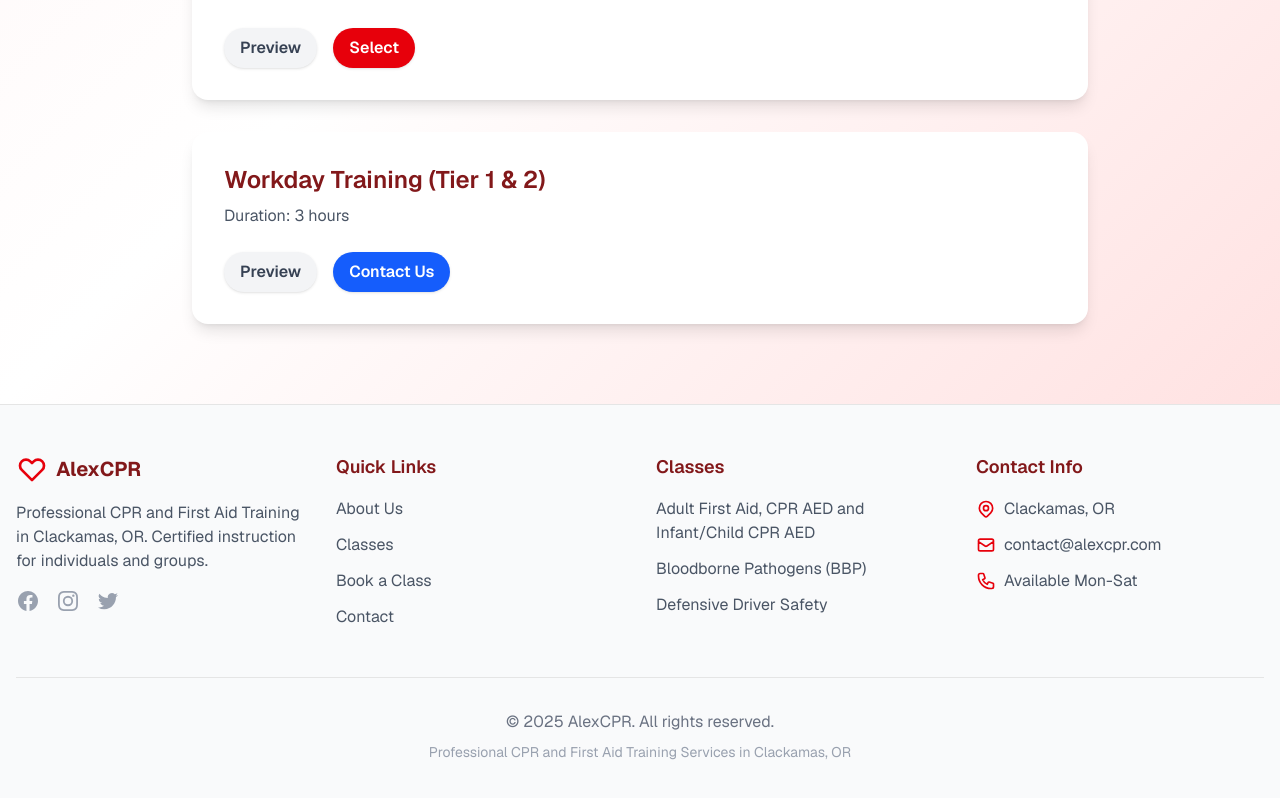
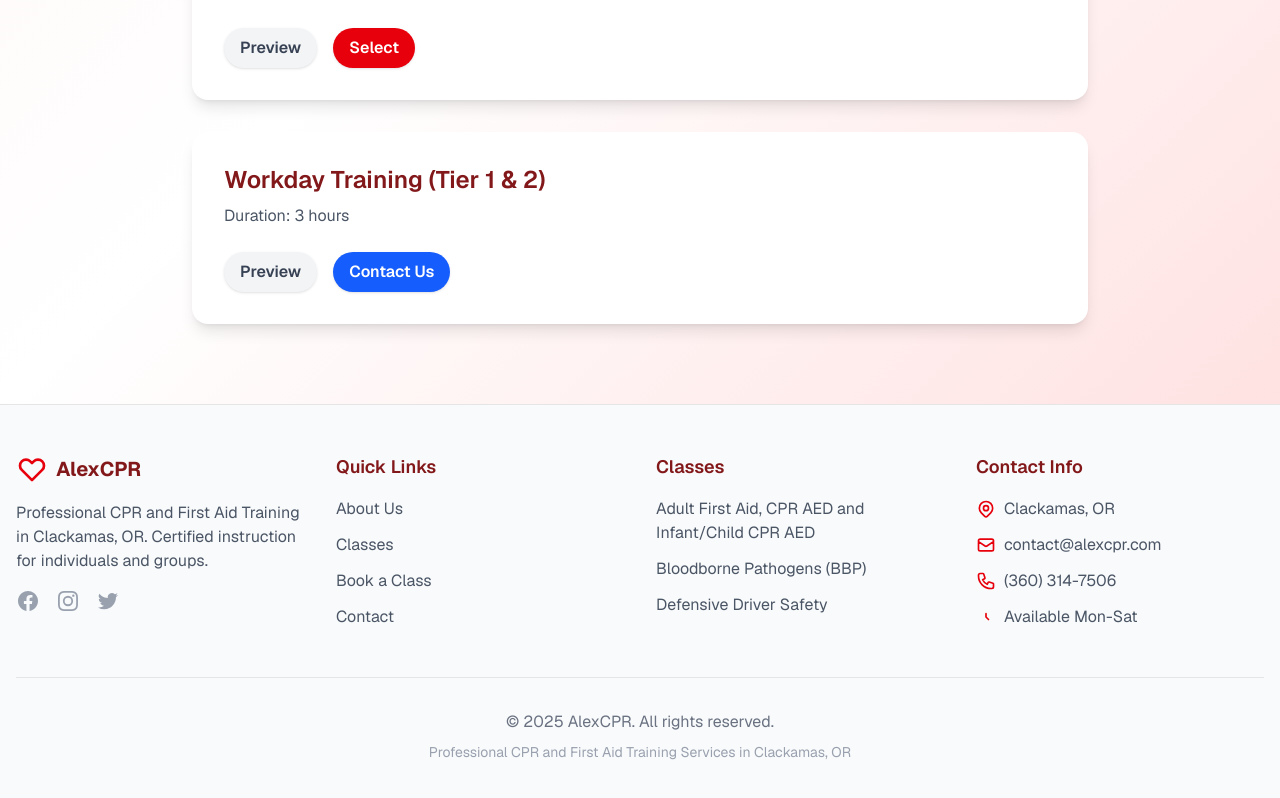
Before and after one commit to MulualemBerhanu/alexCPR, a Next.js app: page /book in a window 1280 px wide. Shown: the part 928-1726 px from the top of the page. Built offline with nearby package versions, Linux system fonts and the light colour scheme.

Commit message:
Update contact and time duration for first aide

```diff
--- a/src/app/book/page.tsx
+++ b/src/app/book/page.tsx
@@ -28,7 +28,7 @@ const classes = [
     id: "adult-first-aid-cpr-aed",
     title: "Adult First Aid, CPR AED and Infant/Child CPR AED",
     price: 80,
-    duration: "6 hours",
+    duration: "4 hours",
     description: "Comprehensive training covering adult and pediatric CPR, AED usage, and First Aid. This complete course prepares you to handle emergency situations for all age groups with confidence.",
     includes: [
       "Adult CPR and AED training",
--- a/src/app/classes/page.tsx
+++ b/src/app/classes/page.tsx
@@ -18,7 +18,7 @@ const classes: ClassType[] = [
     id: "adult-first-aid-cpr-aed",
     title: "Adult First Aid, CPR AED and Infant/Child CPR AED",
     price: 80,
-    duration: "6 hours",
+    duration: "4 hours",
     description: "Comprehensive training covering adult and pediatric CPR, AED usage, and First Aid. This complete course prepares you to handle emergency situations for all age groups with confidence.",
     includes: [
       "Adult CPR and AED training",
--- a/src/app/contact/page.tsx
+++ b/src/app/contact/page.tsx
@@ -121,7 +121,7 @@ export default function ContactPage() {
             </div>
             <div className="flex items-center gap-3">
               <svg className="w-6 h-6 text-red-500" fill="none" stroke="currentColor" viewBox="0 0 24 24"><path strokeLinecap="round" strokeLinejoin="round" strokeWidth="2" d="M3 5a2 2 0 012-2h3.28a1 1 0 01.948.684l1.498 4.493a1 1 0 01-.502 1.21l-2.257 1.13a11.042 11.042 0 005.516 5.516l1.13-2.257a1 1 0 011.21-.502l4.493 1.498a1 1 0 01.684.949V19a2 2 0 01-2 2h-1C9.716 21 3 14.284 3 6V5z" /></svg>
-              <span className="text-gray-700">(503) 123-4567</span>
+              <span className="text-gray-700">(360) 314-7506</span>
             </div>
             <div className="flex items-center gap-3">
               <svg className="w-6 h-6 text-red-500" fill="none" stroke="currentColor" viewBox="0 0 24 24"><path strokeLinecap="round" strokeLinejoin="round" strokeWidth="2" d="M17.657 16.657L13.414 20.9a1.998 1.998 0 01-2.827 0l-4.244-4.243a8 8 0 1111.314 0z" /><path strokeLinecap="round" strokeLinejoin="round" strokeWidth="2" d="M15 11a3 3 0 11-6 0 3 3 0 016 0z" /></svg>
--- a/src/components/ui/footer.tsx
+++ b/src/components/ui/footer.tsx
@@ -126,6 +126,14 @@ export function Footer() {
                 <svg className="w-5 h-5 text-red-600" fill="none" stroke="currentColor" viewBox="0 0 24 24">
                   <path strokeLinecap="round" strokeLinejoin="round" strokeWidth="2" d="M3 5a2 2 0 012-2h3.28a1 1 0 01.948.684l1.498 4.493a1 1 0 01-.502 1.21l-2.257 1.13a11.042 11.042 0 005.516 5.516l1.13-2.257a1 1 0 011.21-.502l4.493 1.498a1 1 0 01.684.949V19a2 2 0 01-2 2h-1C9.716 21 3 14.284 3 6V5z" />
                 </svg>
+                <a href="tel:3603147506" className="hover:text-red-600 transition-colors">
+                  (360) 314-7506
+                </a>
+              </li>
+              <li className="flex items-center space-x-2">
+                <svg className="w-5 h-5 text-red-600" fill="none" stroke="currentColor" viewBox="0 0 24 24">
+                  <path strokeLinecap="round" strokeLinejoin="round" strokeWidth="2" d="M12 8v4l3 3" />
+                </svg>
                 <span>Available Mon-Sat</span>
               </li>
             </ul>
```
